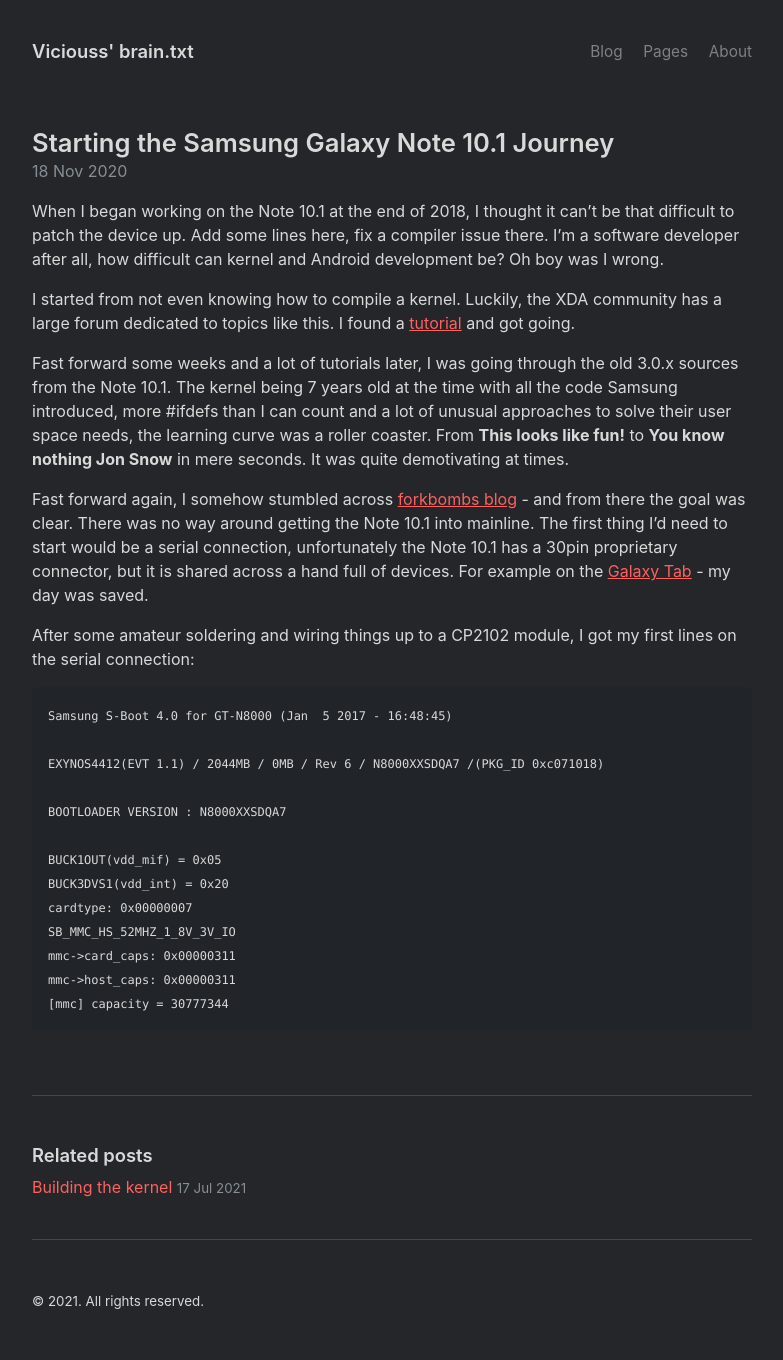
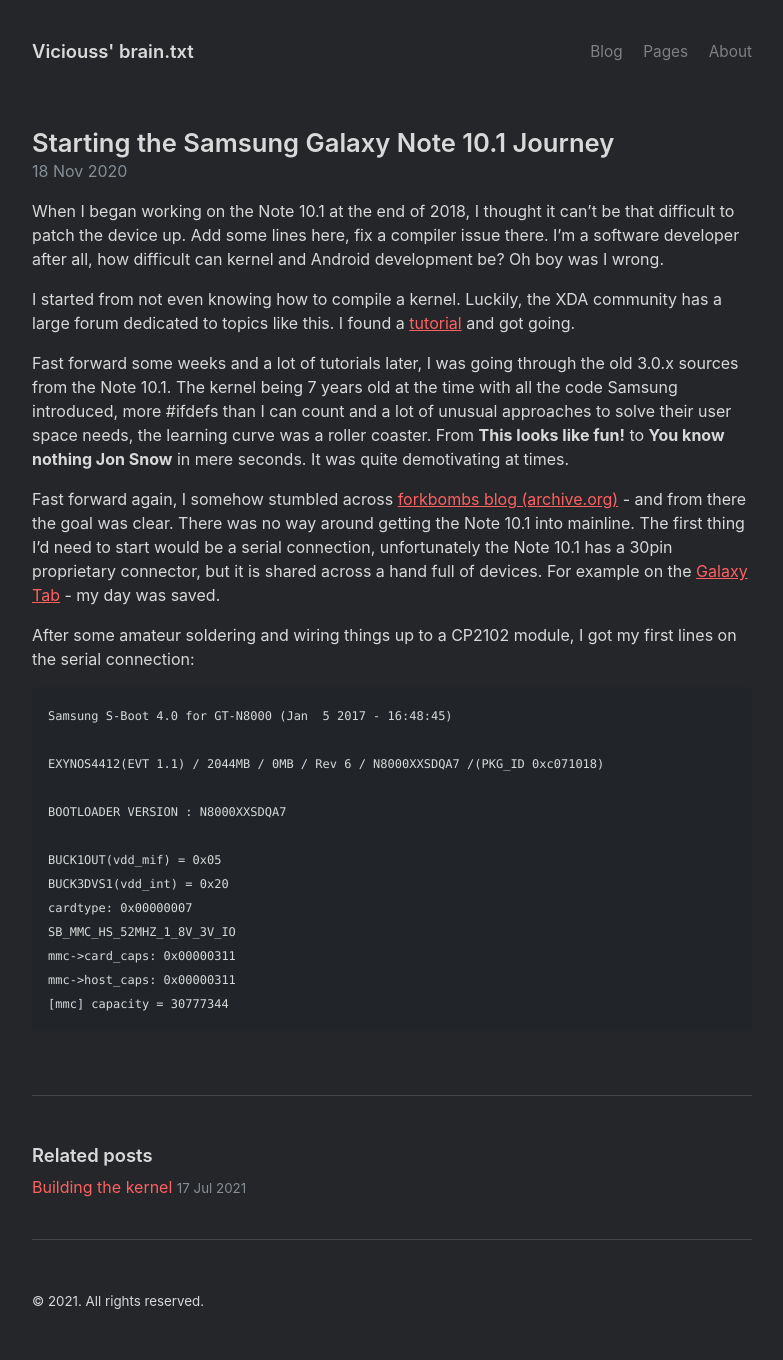
Before and after one commit to Viciouss/viciouss.github.io, a Jekyll site: the page built from _posts/2020-11-18-note-10_1-journey.md, in a window 1280 px wide. Shown: the whole page, without its empty margins (248-1031 px from the left). Built offline with Jekyll 4.4.1, drawn with Linux system fonts in a browser that asks for light colours.

Commit message:
Blog: replace link to forkbombs blog with archive.org link

```diff
--- a/_posts/2020-11-18-note-10_1-journey.md
+++ b/_posts/2020-11-18-note-10_1-journey.md
@@ -9,7 +9,7 @@
 
 Fast forward some weeks and a lot of tutorials later, I was going through the old 3.0.x sources from the Note 10.1. The kernel being 7 years old at the time with all the code Samsung introduced, more #ifdefs than I can count and a lot of unusual approaches to solve their user space needs, the learning curve was a roller coaster. From **This looks like fun!** to **You know nothing Jon Snow** in mere seconds. It was quite demotivating at times.
 
-Fast forward again, I somehow stumbled across [forkbombs blog](https://blog.forkwhiletrue.me/) - and from there the goal was clear. There was no way around getting the Note 10.1 into mainline. The first thing I'd need to start would be a serial connection, unfortunately the Note 10.1 has a 30pin proprietary connector, but it is shared across a hand full of devices. For example on the [Galaxy Tab](https://forum.xda-developers.com/showthread.php?t=1010314) - my day was saved.
+Fast forward again, I somehow stumbled across [forkbombs blog (archive.org)](https://web.archive.org/web/20210228191820/https://blog.forkwhiletrue.me/) - and from there the goal was clear. There was no way around getting the Note 10.1 into mainline. The first thing I'd need to start would be a serial connection, unfortunately the Note 10.1 has a 30pin proprietary connector, but it is shared across a hand full of devices. For example on the [Galaxy Tab](https://forum.xda-developers.com/showthread.php?t=1010314) - my day was saved.
 
 After some amateur soldering and wiring things up to a CP2102 module, I got my first lines on the serial connection:
 
```
